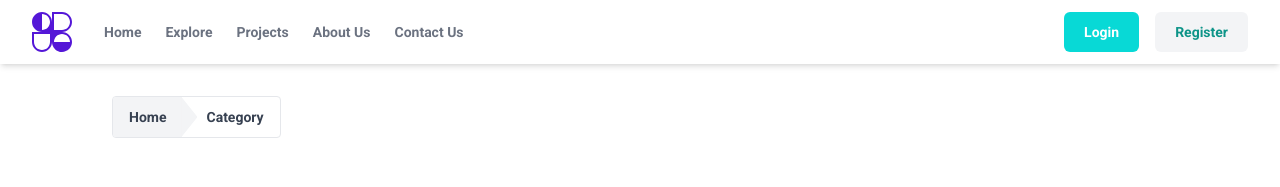
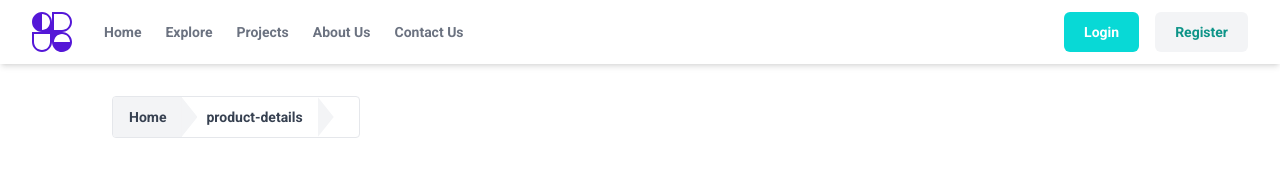
Before and after one commit to abdullahhani7/course-management-nextjs, a Next.js app: page /product-details/1 in a window 1280 px wide. Shown: the top 187 px of the page. Built offline with nearby package versions, Linux system fonts and the light colour scheme; no server answers.

Commit message:
feat: update BreadCrumb component to use Link for navigation and display product title

```diff
--- a/app/_components/BreadCrumb.jsx
+++ b/app/_components/BreadCrumb.jsx
@@ -1,15 +1,27 @@
+import Link from "next/link";
 import React from "react";
 
-const BreadCrumb = () => {
+const BreadCrumb = ({ pathname, productTitle }) => {
+  // console.log(pathname.split("/").filter(Boolean));
+
   return (
     <nav aria-label="Breadcrumb" className="flex">
       <ol className="flex overflow-hidden rounded border border-gray-200 bg-white text-sm text-gray-700">
         <li>
-          <a
-            href="#"
+          <Link
+            href="/"
             className="block h-10 bg-gray-100 px-4 leading-10 transition-colors hover:text-gray-900"
           >
             Home
+          </Link>
+        </li>
+        <li className="relative flex items-center">
+          <span className="absolute inset-y-0 -start-px h-10 w-4 bg-gray-100 [clip-path:_polygon(0_0,_0%_100%,_100%_50%)] rtl:rotate-180"></span>
+          <a
+            href="#"
+            className="block h-10 pr-4 pl-6 leading-10 transition-colors hover:text-gray-900"
+          >
+            {pathname.split("/").filter(Boolean)[0]}
           </a>
         </li>
         <li className="relative flex items-center">
@@ -18,7 +30,7 @@ const BreadCrumb = () => {
             href="#"
             className="block h-10 pr-4 pl-6 leading-10 transition-colors hover:text-gray-900"
           >
-            Category
+            {productTitle}
           </a>
         </li>
       </ol>
--- a/app/product-details/[documentId]/page.jsx
+++ b/app/product-details/[documentId]/page.jsx
@@ -6,8 +6,12 @@ import React, { useEffect, useState } from "react";
 import ProductBanner from "../_components/ProductBanner";
 import ProductInfo from "../_components/ProductInfo";
 import ProductList from "@/app/_components/ProductList";
+import { usePathname } from "next/navigation";
 
 const ProductDetails = ({ params }) => {
+  const pathname = usePathname();
+  console.log(pathname);
+
   const [productDetails, setProductDetails] = useState({});
   const [productList, setProductList] = useState([]);
 
@@ -31,7 +35,7 @@ const ProductDetails = ({ params }) => {
 
   return (
     <div className="px-10 md:px-28 py-8">
-      <BreadCrumb />
+      <BreadCrumb pathname={pathname} productTitle={productDetails.title} />
       <div className="grid gap-5 md:gap-0 grid-cols-1 md:grid-cols-2 mt-10 justify-around">
         <ProductBanner productDetails={productDetails} />
         <ProductInfo productDetails={productDetails} />
```
